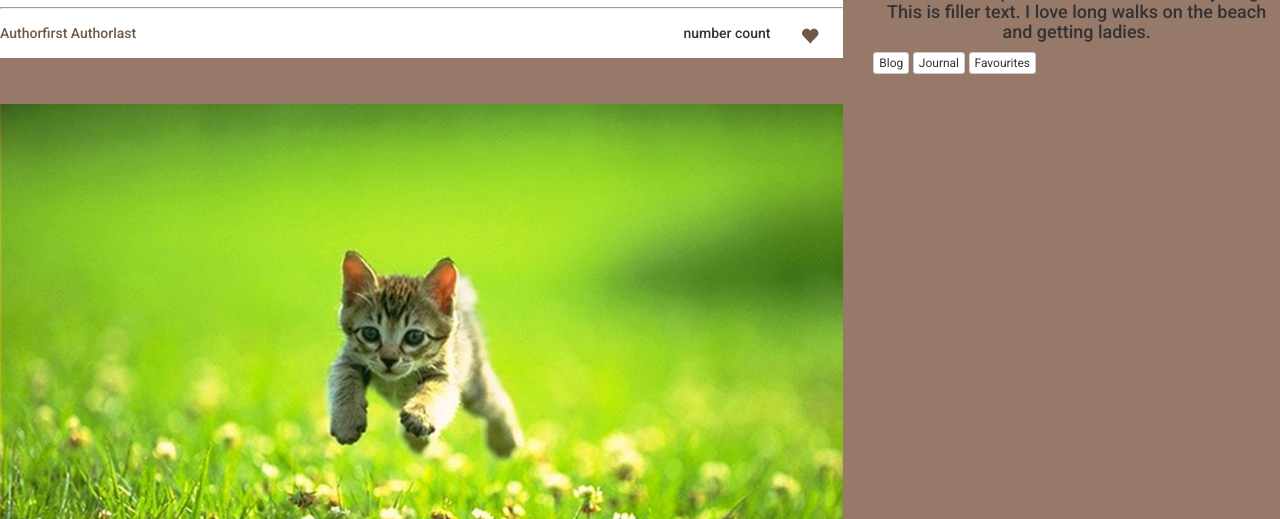
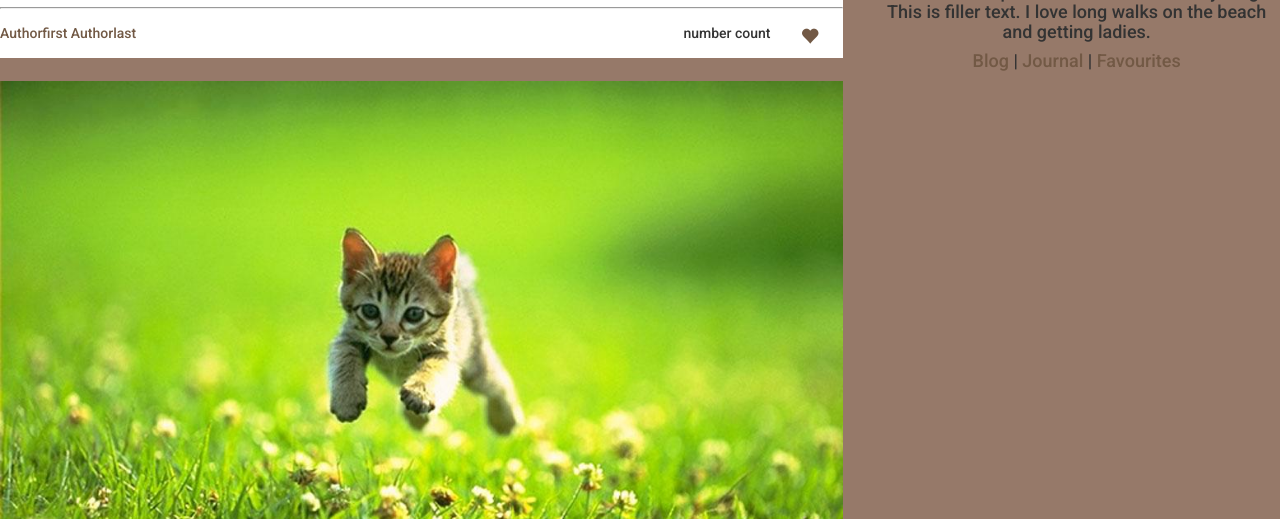
Before and after one commit to viral-p/honeybadger, a plain HTML site: page MyCloudCode/public/APP/fav.html in a window 1280 px wide. Shown: the part 281-800 px from the top of the page. Drawn offline with nearby package versions, Linux system fonts and the light colour scheme.

Commit message:
better buttons, fixed glitch in cat photo

```diff
--- a/MyCloudCode/public/APP/fav.html
+++ b/MyCloudCode/public/APP/fav.html
@@ -80,9 +80,9 @@
               <h4><p class="text-center">This is an example of a bio. This is a honeybadger. This is filler text. I love long walks on the beach and getting ladies.</p></h4>
 
               <p>
-              <a href="myprofile.html"><button type="button" class="btn btn-default btn-xs">Blog</button></a>
-              <a href="journal.html"><button type="button" class="btn btn-default btn-xs">Journal</button></a>
-              <a href="fav.html"><button type="button" class="btn btn-default btn-xs">Favourites</button></a>
+              <h4> <p class="text-center"> <a href="myprofile.html">Blog</a> |
+              <a href="journal.html">Journal</a> |
+              <a href="fav.html">Favourites</p></a></h4>
               </p>
         </div>
       </div>
@@ -91,8 +91,6 @@
      <div class="row">
         <div class="col-md-8">
           <div class="boxed">
-
-           <h1></h1>
            <img src="images/kitten.jpg" class="img-responsive" alt="Responsive image">
            <h2>This is the Main Title</h2>
            <h3><i>This is the Subtitle</i></h3>
```
Also changed, not shown: MyCloudCode/public/APP/index.html (+0 -2 lines), MyCloudCode/public/APP/journal.html (+3 -5 lines), MyCloudCode/public/APP/myprofile.html (+3 -5 lines), MyCloudCode/public/APP/searchresult.html (+0 -2 lines), MyCloudCode/public/APP/them.html (+0 -2 lines).
